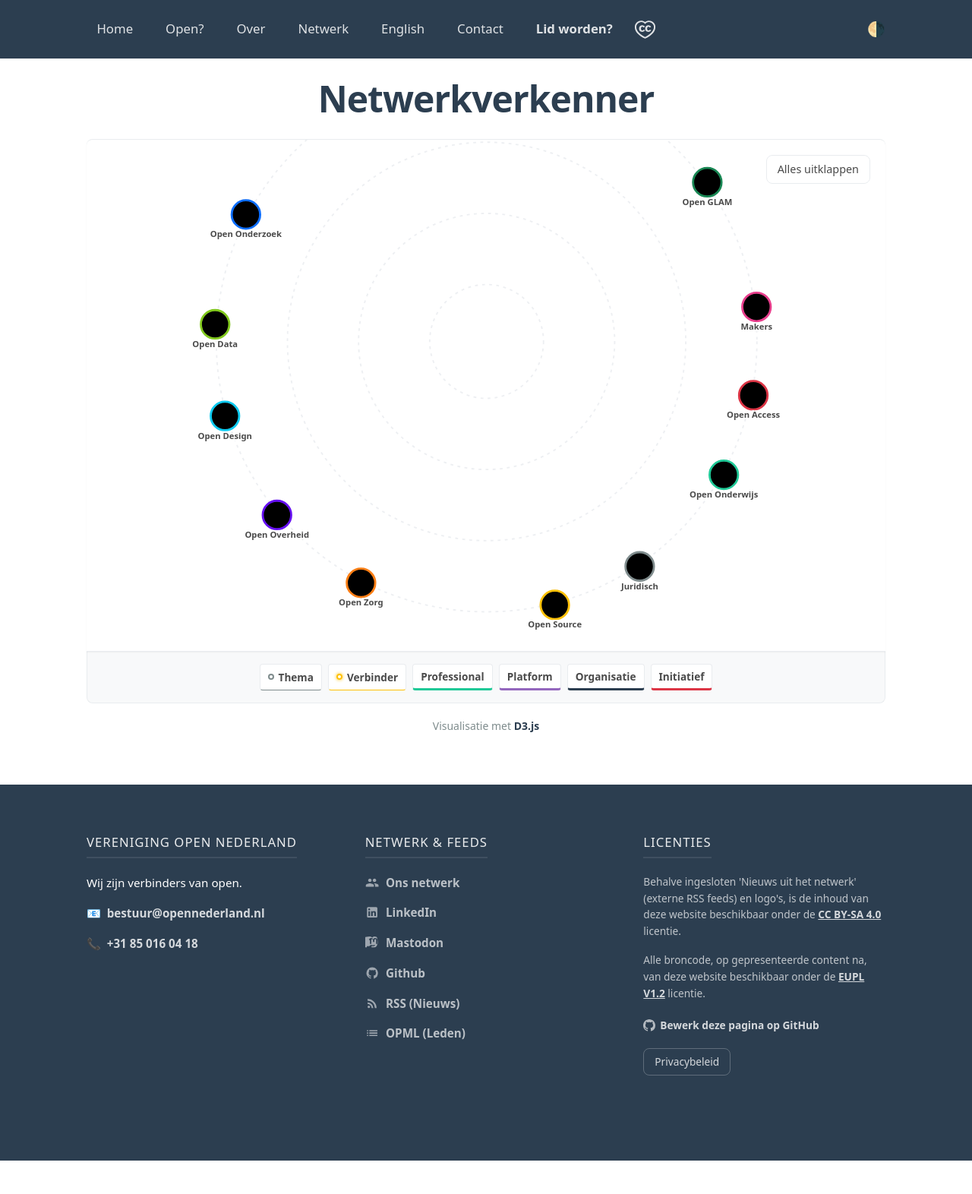
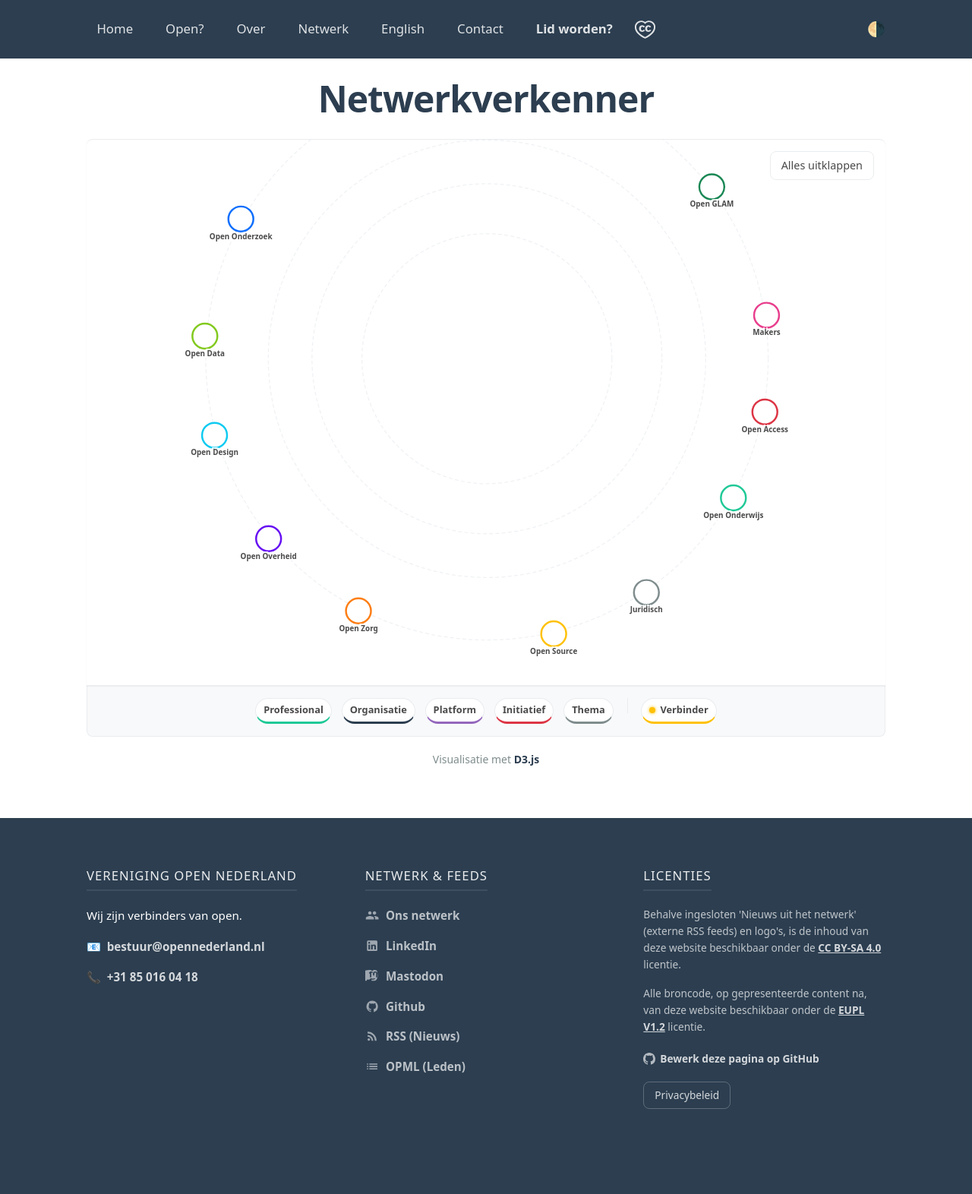
Before and after one commit to opennederland/www.opennederland.nl, a Jekyll site: the page built from pages/network.md, in a window 1280 px wide. Shown: the whole page at 76% size. Built offline with Jekyll 4.4.1, drawn with Linux system fonts in a browser that asks for light colours; before the commit the page ends 1528 px from its top, so only the background shows below that.

Commit message:
incremental improvement to network

```diff
--- a/_includes/network-graph.html
+++ b/_includes/network-graph.html
@@ -1,4 +1,4 @@
-{% assign height = include.height | default: "75vh" %}
+{% assign height = include.height | default: "80vh" %}
 {% assign uid = include.uid | default: "default" %}
 {% assign focus_node = include.focus_node | default: "" %}
 {% assign focus_tags = page.tags | default: [] %}
@@ -18,42 +18,61 @@
     box-shadow: var(--shadow-sm);
   }
 
-  /* --- Element Styles --- */
-  .zone-ring { fill: none; stroke: var(--border-color); stroke-width: 2px; opacity: 0.8; stroke-dasharray: 4, 6; pointer-events: none; transition: stroke 0.3s ease; }
-  @media (prefers-color-scheme: dark) { .zone-ring { stroke: #3a3a3a; opacity: 0.6; } }
-  body.dark-mode .zone-ring { stroke: #3a3a3a; opacity: 0.6; }
+  /* --- Rings --- */
+  .zone-ring {
+    fill: none;
+    stroke: var(--border-color);
+    stroke-width: 1.5px;
+    opacity: 0.7;
+    stroke-dasharray: 6, 4;
+    pointer-events: none;
+    transition: all 0.5s ease;
+  }
+  @media (prefers-color-scheme: dark) { .zone-ring { stroke: #444; opacity: 0.5; } }
+  body.dark-mode .zone-ring { stroke: #444; opacity: 0.5; }
 
-  .graph-link { stroke: var(--text-muted); stroke-width: 1.5px; opacity: 0.4; transition: all 0.3s ease; }
-  @media (prefers-color-scheme: dark) { .graph-link { opacity: 0.3; } }
-  body.dark-mode .graph-link { opacity: 0.3; }
+  /* Links */
+  .graph-link { stroke: var(--text-muted); stroke-width: 1.5px; opacity: 0.3; transition: all 0.3s ease; }
+  @media (prefers-color-scheme: dark) { .graph-link { opacity: 0.2; } }
+  body.dark-mode .graph-link { opacity: 0.2; }
 
-  .node-text { font-family: var(--font-family-base); pointer-events: none; fill: var(--text-body); font-weight: 700; text-shadow: -2px -2px 0 var(--bg-body), 2px -2px 0 var(--bg-body), -2px  2px 0 var(--bg-body), 2px  2px 0 var(--bg-body); transition: fill 0.3s ease; }
-  .node-circle { cursor: pointer; transition: all 0.4s ease; }
+  /* Nodes */
+  .node-text {
+    font-family: var(--font-family-base); pointer-events: none; fill: var(--text-body); font-weight: 700;
+    text-shadow: -2px -2px 0 var(--bg-body), 2px -2px 0 var(--bg-body), -2px 2px 0 var(--bg-body), 2px 2px 0 var(--bg-body);
+    font-size: 10px; transition: font-size 0.3s ease;
+  }
+  .node-circle { cursor: pointer; transition: all 0.4s ease; stroke-width: 2px; }
 
-  /* Type Colors */
-  .node-person { stroke: #20c997; stroke-width: 2px; }
-  .node-platform { stroke: #9467bd; stroke-width: 2px; }
-  .node-org { stroke: var(--chill-color); stroke-width: 2px; }
-  .node-init { stroke: var(--main-color); stroke-width: 2px; }
+  /* --- Category Colors (Borders) --- */
+  /* 1. Professional (Center) */
+  .node-person { stroke: #20c997; }
+  /* 2. Organisation */
+  .node-org { stroke: var(--chill-color); }
+  /* 3. Platform */
+  .node-platform { stroke: #9467bd; }
+  /* 4. Initiative */
+  .node-init { stroke: var(--main-color); }
+  /* 5. Topic (Outer) */
+  .node-tag { stroke-width: 3px; }
 
-  /* Bridge Highlight */
-  .node-bridge circle { stroke: #ffc107 !important; stroke-width: 5px !important; filter: drop-shadow(0 0 6px rgba(255, 193, 7, 0.8)); }
-  .node-bridge text { font-weight: 900 !important; font-size: 11px !important; fill: var(--text-strong) !important; }
+  /* Highlights */
+  .node-bridge circle { stroke: #ffc107 !important; stroke-width: 4px !important; filter: drop-shadow(0 0 6px rgba(255, 193, 7, 0.6)); }
+  .node-bridge text { font-size: 11px !important; fill: var(--text-strong) !important; }
 
-  /* Current Page Node */
   .node-current circle { stroke-width: 6px !important; stroke: var(--text-body) !important; stroke-dasharray: 3, 2; }
-  .node-current text { font-size: 14px !important; font-weight: 900 !important; text-decoration: underline; }
+  .node-current text { font-size: 14px !important; text-decoration: underline; }
 
-  /* UI */
-  #graph-tooltip { position: absolute; padding: 1rem; background: var(--bg-card); border: 1px solid var(--border-color); border-radius: var(--border-radius); box-shadow: var(--shadow-md); pointer-events: none; opacity: 0; max-width: 280px; z-index: 10; color: var(--text-body); }
-  #controls { position: absolute; top: 20px; right: 20px; z-index: 5; }
+  /* UI Components */
+  #graph-tooltip { position: absolute; padding: 0.8rem 1rem; background: var(--bg-card); border: 1px solid var(--border-color); border-radius: 8px; box-shadow: var(--shadow-md); pointer-events: none; opacity: 0; max-width: 280px; z-index: 10; color: var(--text-body); font-size: 0.9em; }
+  #controls { position: absolute; top: 15px; right: 15px; z-index: 5; }
   #loading { position: absolute; top: 50%; left: 50%; transform: translate(-50%, -50%); color: var(--text-muted); font-weight: 600; }
 
   /* Legend */
-  .legend-wrapper { width: 100%; background: var(--bg-light); border-bottom: 1px solid var(--border-color); border-left: 1px solid var(--border-color); border-right: 1px solid var(--border-color); border-radius: 0 0 var(--border-radius) var(--border-radius); }
-  .legend-bar { display: flex; justify-content: center; flex-wrap: wrap; gap: 0.5rem; padding: 1rem; }
-  .legend-tag { font-size: 0.85em; padding: 4px 10px; border-radius: 4px; background: var(--bg-card); border: 1px solid var(--border-color); color: var(--text-body); font-weight: 600; border-bottom-width: 3px; display: inline-flex; align-items: center; gap: 6px; }
-  .legend-dot { width: 8px; height: 8px; border-radius: 50%; display: inline-block; }
+  .legend-wrapper { width: 100%; background: var(--bg-light); border: 1px solid var(--border-color); border-top: none; border-radius: 0 0 var(--border-radius) var(--border-radius); }
+  .legend-bar { display: flex; justify-content: center; flex-wrap: wrap; gap: 0.8rem; padding: 1rem; }
+  .legend-tag { font-size: 0.8em; padding: 4px 10px; border-radius: 20px; background: var(--bg-card); border: 1px solid var(--border-color); color: var(--text-body); font-weight: 600; border-bottom: 3px solid transparent; display: inline-flex; align-items: center; gap: 6px; }
+  .legend-dot { width: 8px; height: 8px; border-radius: 50%; }
 </style>
 
 <div id="graph-wrapper-{{ uid }}">
@@ -68,12 +87,13 @@
 
 <div class="legend-wrapper">
   <div class="legend-bar">
-    <span class="legend-tag" style="border-bottom-color: #7f8c8d; border-bottom-width:1px;"><span class="legend-dot" style="border: 2px solid #7f8c8d; background: transparent;"></span> Thema</span>
-    <span class="legend-tag" style="border-bottom-color: #ffc107; border-bottom-width:1px;"><span class="legend-dot" style="background: transparent; border: 2px solid #ffc107; box-shadow: 0 0 4px #ffc107;"></span> Verbinder</span>
     <span class="legend-tag" style="border-bottom-color: #20c997">Professional</span>
+    <span class="legend-tag" style="border-bottom-color: var(--chill-color)">Organisatie</span>
     <span class="legend-tag" style="border-bottom-color: #9467bd">Platform</span>
-    <span class="legend-tag" style="border-bottom-color: var(--chill-color)">Organisatie</span>
     <span class="legend-tag" style="border-bottom-color: var(--main-color)">Initiatief</span>
+    <span class="legend-tag" style="border-bottom-color: #7f8c8d">Thema</span>
+    <span style="border-left:1px solid var(--border-color); height: 20px; margin: 0 5px;"></span>
+    <span class="legend-tag" style="border-bottom-color: #ffc107"><span class="legend-dot" style="background:#ffc107; box-shadow: 0 0 4px #ffc107;"></span> Verbinder</span>
   </div>
 </div>
 
@@ -228,33 +255,33 @@
       const nodeEnter = node.enter().append("g").attr("class", "node")
           .call(d3.drag().on("start", dragstarted).on("drag", dragged).on("end", dragended));
       nodeEnter.append("circle");
-      nodeEnter.append("text").attr("class", "node-text").attr("dy", d => d.radius + 12).attr("text-anchor", "middle").text(d => d.label)
-        .style("font-size", d => d.group === 'tag' ? "12px" : "10px");
+      nodeEnter.append("text").attr("class", "node-text").attr("dy", d => d.radius + 12).attr("text-anchor", "middle").text(d => d.label);
 
       nodeEnter.on("click", handleNodeClick).on("mouseover", showTooltip).on("mouseout", hideTooltip);
       node = nodeEnter.merge(node);
 
+      // Classes
       node.attr("class", d => {
-        if(d.isCurrent) return "node node-current";
-        if(bridgeNodes.has(d.id)) return "node node-bridge";
-        return "node";
+        let cls = "node";
+        if(d.isCurrent) cls += " node-current";
+        else if(bridgeNodes.has(d.id)) cls += " node-bridge";
+        return cls;
       });
+
+      // Styling based on ZoneType
       node.select("circle")
-          .attr("class", d => {
-              if (d.group === 'tag') return "node-circle node-tag";
-              if (d.type === 'persoon') return "node-circle node-person";
-              if (['Platform', 'Bibliotheek', 'Studio', 'Community'].includes(d.type)) return "node-circle node-platform";
-              if (d.type === 'organisatie') return "node-circle node-org";
-              return "node-circle node-init";
-          })
+          .attr("class", d => `node-circle node-${d.zoneType}`)
           .attr("r", d => {
               if (d.isCurrent) return d.radius * 2.5;
               if (bridgeNodes.has(d.id)) return d.radius * 1.5;
               return d.radius;
           })
-          .attr("fill", d => (d.group === 'tag' && !d.collapsed) ? getTagColor(d.id) : null)
-          .attr("stroke", d => d.group === 'tag' ? getTagColor(d.id) : null)
-          .attr("stroke-width", d => d.group === 'tag' ? 3 : null);
+          .attr("fill", d => (d.zoneType === 'tag') ? (d.collapsed ? "var(--bg-body)" : getTagColor(d.id)) : null)
+          .attr("stroke", d => (d.zoneType === 'tag') ? getTagColor(d.id) : null)
+          .attr("stroke-width", d => (d.zoneType === 'tag') ? 3 : null);
+
+      // Font size adjustment
+      node.select("text").style("font-size", d => d.zoneType === 'tag' ? "12px" : "10px");
 
       simulation.nodes(visibleNodes);
       simulation.force("link").links(visibleLinks);
@@ -291,13 +322,17 @@
       link.style("stroke-opacity", l => (l.source.id === d.id || l.target.id === d.id) ? 1 : 0.05)
           .style("stroke", l => (l.source.id === d.id || l.target.id === d.id) ? "var(--main-color)" : null);
       tooltip.transition().duration(200).style("opacity", 1);
-      tooltip.html(`<b>${d.label}</b><br/><small>${d.group==='tag'?'Thema':d.type}</small>`)
+
+      let typeLabel = d.type;
+      if(d.zoneType === 'tag') typeLabel = 'Thema';
+
+      tooltip.html(`<b>${d.label}</b><br/><small style="text-transform:capitalize">${typeLabel}</small>`)
              .style("left", (e.pageX+15)+"px").style("top", (e.pageY-28)+"px");
     }
     function hideTooltip(e, d) {
        tooltip.transition().duration(200).style("opacity",0);
-       d3.select(this).select("circle").attr("stroke", n => n.group === 'tag' ? getTagColor(n.id) : null).style("stroke-width", null);
-       link.style("stroke-opacity", 0.4).style("stroke", null);
+       d3.select(this).select("circle").attr("stroke", n => n.zoneType === 'tag' ? getTagColor(n.id) : null).style("stroke-width", null);
+       link.style("stroke-opacity", 0.3).style("stroke", null);
     }
 
     function zoomToFit() {
@@ -307,9 +342,9 @@
            return;
         }
         const box = { minX: d3.min(visibleNodes, d => d.x), maxX: d3.max(visibleNodes, d => d.x), minY: d3.min(visibleNodes, d => d.y), maxY: d3.max(visibleNodes, d => d.y) };
-        const gw = box.maxX - box.minX + 60; const gh = box.maxY - box.minY + 60;
-        if(isNaN(gw) || gw <= 60 || isNaN(gh) || gh <= 60) return;
-        const scale = Math.min(2, 0.9 / Math.max(gw / width, gh / height));
+        const gw = box.maxX - box.minX + 80; const gh = box.maxY - box.minY + 80;
+        if(isNaN(gw) || gw <= 80 || isNaN(gh) || gh <= 80) return;
+        const scale = Math.min(1.5, 0.9 / Math.max(gw / width, gh / height));
         svg.transition().duration(750).call(zoom.transform, d3.zoomIdentity.translate(width/2, height/2).scale(scale).translate(-(box.minX+box.maxX)/2, -(box.minY+box.maxY)/2));
     }
 
```
Also changed, not shown: other parts of _includes/network-graph.html (+55 -47 lines).
